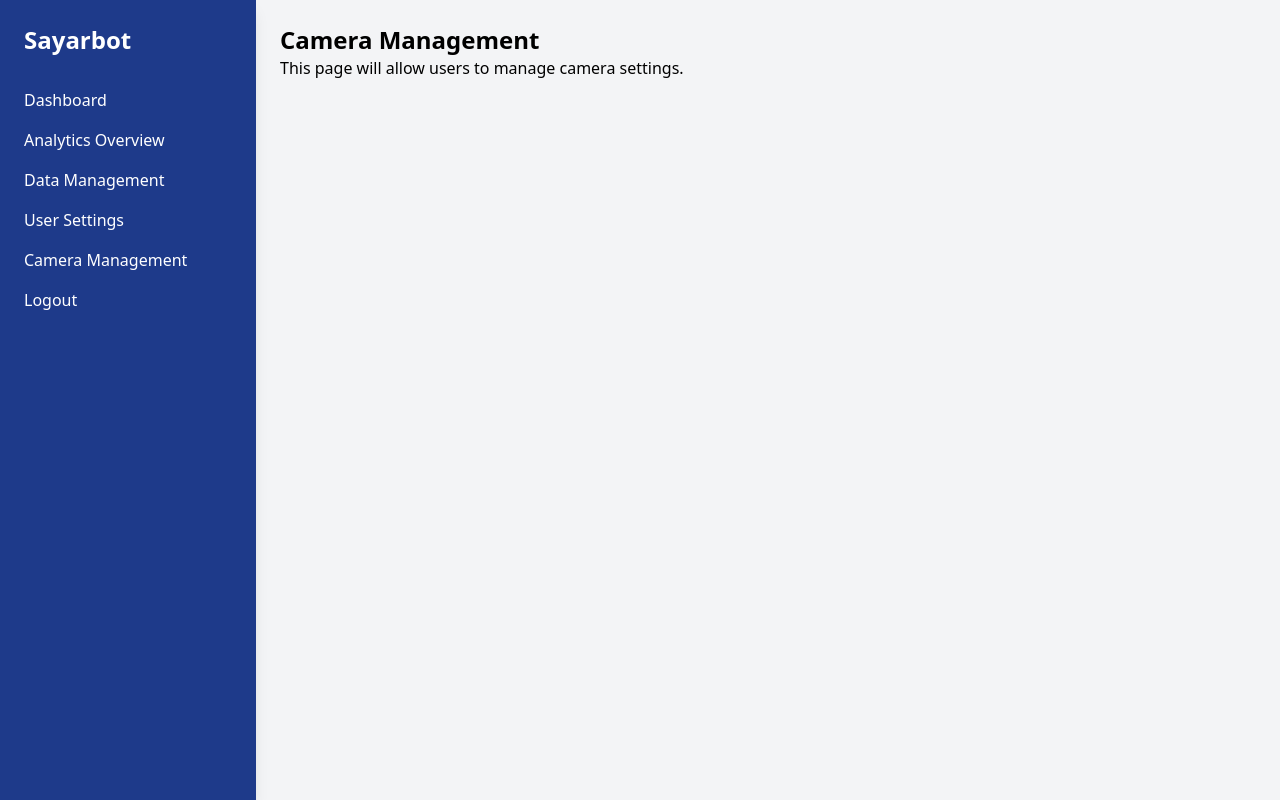
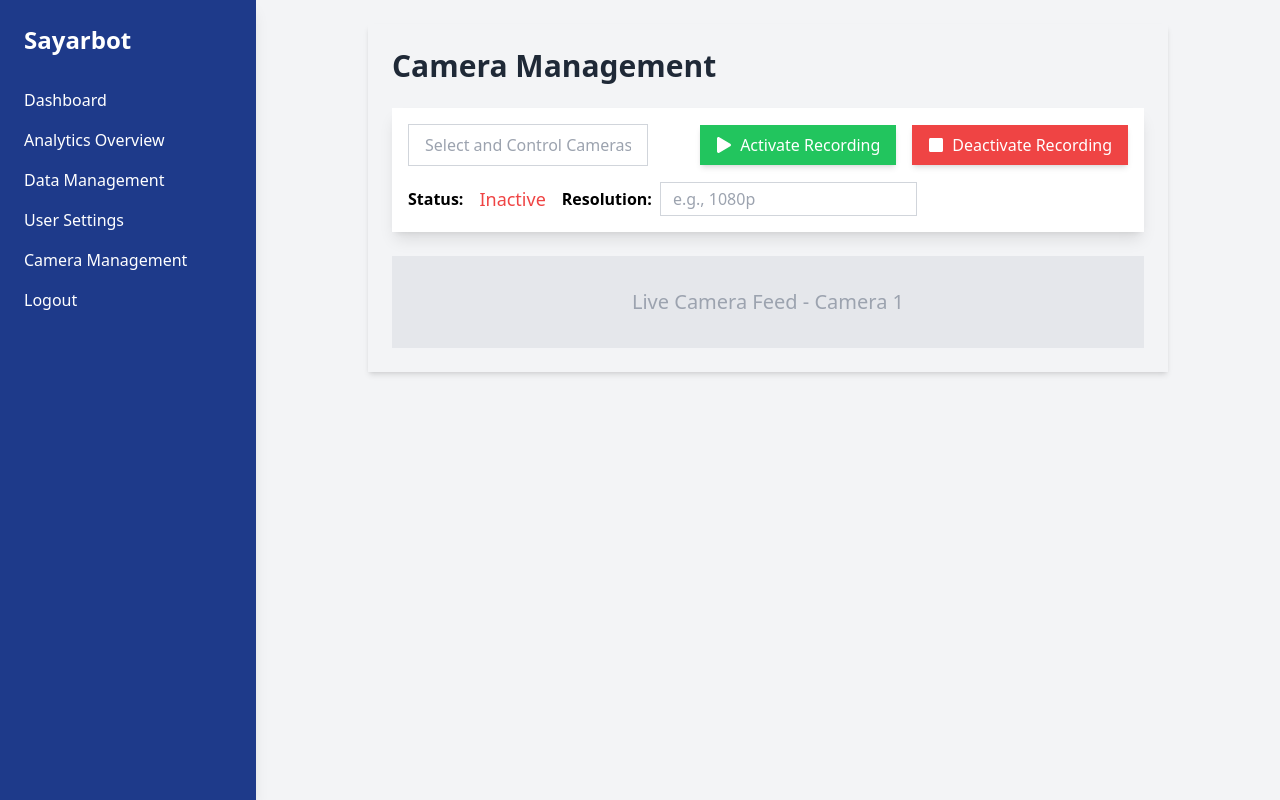
Before and after one commit to ulvi123/sayimbot, a React (Vite) app in the folder client/sayimbot-frontend/: page /camera-management in a window 1280 px wide. Built offline with nearby package versions, Linux system fonts and the light colour scheme.

Commit message:
general page

```diff
--- a/client/sayimbot-frontend/package.json
+++ b/client/sayimbot-frontend/package.json
@@ -15,11 +15,13 @@
     "chart.js": "^4.4.6",
     "class-variance-authority": "^0.7.0",
     "clsx": "^2.1.1",
+    "framer-motion": "^11.11.11",
     "lucide-react": "^0.451.0",
     "react": "^18.3.1",
     "react-chartjs-2": "^5.2.0",
     "react-dom": "^18.3.1",
     "react-hook-form": "^7.53.0",
+    "react-icons": "^5.3.0",
     "react-router-dom": "^6.27.0",
     "tailwind-merge": "^2.5.3",
     "tailwindcss-animate": "^1.0.7"
--- a/client/sayimbot-frontend/src/index.css
+++ b/client/sayimbot-frontend/src/index.css
@@ -1,66 +1,16 @@
 @tailwind base;
 @tailwind components;
 @tailwind utilities;
-/* @layer base {
-  :root {
-    --background: 0 0% 100%;
-    --foreground: 224 71.4% 4.1%;
-    --card: 0 0% 100%;
-    --card-foreground: 224 71.4% 4.1%;
-    --popover: 0 0% 100%;
-    --popover-foreground: 224 71.4% 4.1%;
-    --primary: 220.9 39.3% 11%;
-    --primary-foreground: 210 20% 98%;
-    --secondary: 220 14.3% 95.9%;
-    --secondary-foreground: 220.9 39.3% 11%;
-    --muted: 220 14.3% 95.9%;
-    --muted-foreground: 220 8.9% 46.1%;
-    --accent: 220 14.3% 95.9%;
-    --accent-foreground: 220.9 39.3% 11%;
-    --destructive: 0 84.2% 60.2%;
-    --destructive-foreground: 210 20% 98%;
-    --border: 220 13% 91%;
-    --input: 220 13% 91%;
-    --ring: 224 71.4% 4.1%;
-    --chart-1: 12 76% 61%;
-    --chart-2: 173 58% 39%;
-    --chart-3: 197 37% 24%;
-    --chart-4: 43 74% 66%;
-    --chart-5: 27 87% 67%;
-    --radius: 0.5rem
-  }
-  .dark {
-    --background: 224 71.4% 4.1%;
-    --foreground: 210 20% 98%;
-    --card: 224 71.4% 4.1%;
-    --card-foreground: 210 20% 98%;
-    --popover: 224 71.4% 4.1%;
-    --popover-foreground: 210 20% 98%;
-    --primary: 210 20% 98%;
-    --primary-foreground: 220.9 39.3% 11%;
-    --secondary: 215 27.9% 16.9%;
-    --secondary-foreground: 210 20% 98%;
-    --muted: 215 27.9% 16.9%;
-    --muted-foreground: 217.9 10.6% 64.9%;
-    --accent: 215 27.9% 16.9%;
-    --accent-foreground: 210 20% 98%;
-    --destructive: 0 62.8% 30.6%;
-    --destructive-foreground: 210 20% 98%;
-    --border: 215 27.9% 16.9%;
-    --input: 215 27.9% 16.9%;
-    --ring: 216 12.2% 83.9%;
-    --chart-1: 220 70% 50%;
-    --chart-2: 160 60% 45%;
-    --chart-3: 30 80% 55%;
-    --chart-4: 280 65% 60%;
-    --chart-5: 340 75% 55%
-  }
+.camera-management-container {
+  max-width: 800px;
+  margin: auto;
 }
-@layer base {
-  * {
-    @apply border-border;
-  }
-  body {
-    @apply bg-background text-foreground;
-  }
-} */
+
+.control-panel input, .control-panel button {
+  transition: all 0.3s ease;
+}
+
+.control-panel input:focus, .control-panel button:focus {
+  outline: none;
+  box-shadow: 0 0 5px rgba(66, 153, 225, 0.6);
+}
--- a/client/sayimbot-frontend/src/pages/CameraManagement.jsx
+++ b/client/sayimbot-frontend/src/pages/CameraManagement.jsx
@@ -1,11 +1,72 @@
-import React from 'react';
+import React, { useState } from 'react';
+import { motion } from 'framer-motion';
+import { FaPlay, FaStop } from 'react-icons/fa';
 
 const CameraManagement = () => {
+  const [isRecording, setIsRecording] = useState(false);
+  const [status, setStatus] = useState('Inactive');
+  const [resolution, setResolution] = useState('');
+
+  const handleRecording = (start) => {
+    setIsRecording(start);
+    setStatus(start ? 'Active' : 'Inactive');
+  };
+
   return (
-    <div>
-      <h1 className="text-2xl font-bold">Camera Management</h1>
-      <p>This page will allow users to manage camera settings.</p>
-      {/* Add your camera management components here */}
+    <div className="camera-management-container p-6 bg-gray-100 rounded-lg shadow-md">
+      <h1 className="text-3xl font-bold text-gray-800 mb-6">Camera Management</h1>
+
+      <div className="control-panel bg-white p-4 rounded-lg shadow-lg mb-6">
+        <div className="flex flex-col sm:flex-row items-center justify-between mb-4">
+          <input
+            type="text"
+            placeholder="Select and Control Cameras"
+            className="w-full sm:w-1/3 px-4 py-2 border border-gray-300 rounded-lg focus:outline-none focus:ring-2 focus:ring-blue-500 transition duration-200"
+          />
+
+          <div className="flex items-center space-x-4 mt-4 sm:mt-0">
+            <motion.button
+              whileHover={{ scale: 1.05 }}
+              whileTap={{ scale: 0.95 }}
+              onClick={() => handleRecording(true)}
+              className="flex items-center bg-green-500 text-white px-4 py-2 rounded-lg shadow-md focus:outline-none transition duration-200"
+            >
+              <FaPlay className="mr-2" /> Activate Recording
+            </motion.button>
+
+            <motion.button
+              whileHover={{ scale: 1.05 }}
+              whileTap={{ scale: 0.95 }}
+              onClick={() => handleRecording(false)}
+              className="flex items-center bg-red-500 text-white px-4 py-2 rounded-lg shadow-md focus:outline-none transition duration-200"
+            >
+              <FaStop className="mr-2" /> Deactivate Recording
+            </motion.button>
+          </div>
+        </div>
+
+        <div className="flex items-center space-x-4">
+          <span className="font-semibold">Status:</span>
+          <span className={`text-lg ${status === 'Active' ? 'text-green-500' : 'text-red-500'}`}>
+            {status}
+          </span>
+
+          <div className="flex items-center space-x-2">
+            <span className="font-semibold">Resolution:</span>
+            <input
+              type="text"
+              value={resolution}
+              onChange={(e) => setResolution(e.target.value)}
+              placeholder="e.g., 1080p"
+              className="px-3 py-1 border border-gray-300 rounded-lg focus:outline-none focus:ring-2 focus:ring-blue-500 transition duration-200"
+            />
+          </div>
+        </div>
+      </div>
+
+      <div className="live-feed bg-gray-200 rounded-lg p-8 flex items-center justify-center text-gray-400 text-xl">
+        Live Camera Feed - Camera 1
+      </div>
     </div>
   );
 };
--- a/client/sayimbot-frontend/src/pages/Dashboard.jsx
+++ b/client/sayimbot-frontend/src/pages/Dashboard.jsx
@@ -1,10 +1,67 @@
 import React from 'react';
+import { motion } from 'framer-motion';
+import { FaUsers, FaEye, FaClipboardList } from 'react-icons/fa';
 
 const Dashboard = () => {
+  const stats = [
+    { id: 1, icon: <FaUsers />, label: 'Total Users', value: '1,200' },
+    { id: 2, icon: <FaEye />, label: 'Total Views', value: '45,000' },
+    { id: 3, icon: <FaClipboardList />, label: 'Reports Generated', value: '320' },
+  ];
+
+  const recentActivities = [
+    'User JaneDoe viewed Report #567',
+    'System backup completed successfully.',
+    'New data sync with the database was successful.',
+    'User MikeDoe accessed Camera Feed 2.',
+  ];
+
   return (
-    <div className="p-6">
-      <h1 className="text-2xl font-bold mb-4">Dashboard</h1>
-      <p>Welcome to the Sayarbot Dashboard!</p>
+    <div className="p-6 bg-gray-100 min-h-screen">
+      <header className="mb-8">
+        <h1 className="text-3xl font-bold text-gray-800">Dashboard</h1>
+        <p className="text-gray-600">Welcome to the Sayarbot Dashboard, your central overview of system performance and user activities.</p>
+      </header>
+
+      <section className="grid grid-cols-1 md:grid-cols-3 gap-6 mb-8">
+        {stats.map((stat) => (
+          <motion.div
+            key={stat.id}
+            className="bg-white p-6 rounded-lg shadow-md flex items-center"
+            whileHover={{ scale: 1.05 }}
+            whileTap={{ scale: 0.95 }}
+          >
+            <div className="text-4xl text-blue-500 mr-4">{stat.icon}</div>
+            <div>
+              <p className="text-gray-600">{stat.label}</p>
+              <p className="text-2xl font-bold text-gray-800">{stat.value}</p>
+            </div>
+          </motion.div>
+        ))}
+      </section>
+
+      <section className="mb-8">
+        <h2 className="text-2xl font-bold text-gray-800 mb-4">Recent Activities</h2>
+        <ul className="bg-white p-6 rounded-lg shadow-md">
+          {recentActivities.map((activity, index) => (
+            <li key={index} className="text-gray-700 mb-2">
+              {activity}
+            </li>
+          ))}
+        </ul>
+      </section>
+
+      <section>
+        <h2 className="text-2xl font-bold text-gray-800 mb-4">Data Insights</h2>
+        <div className="bg-white p-6 rounded-lg shadow-md">
+          <p className="text-gray-600 mb-4">
+            Here you can display summaries, trends, or key insights derived from your data.
+          </p>
+          <p className="text-gray-700">
+            For instance, trends in camera usage, analytics summaries, or system performance metrics can be shown here as the data becomes available.
+          </p>
+        </div>
+      </section>
     </div>
   );
 };
```
Also changed, not shown: client/sayimbot-frontend/src/pages/Analytics.jsx (+102 -34 lines), 1 other file (tests, documents, lock files or other folders).
